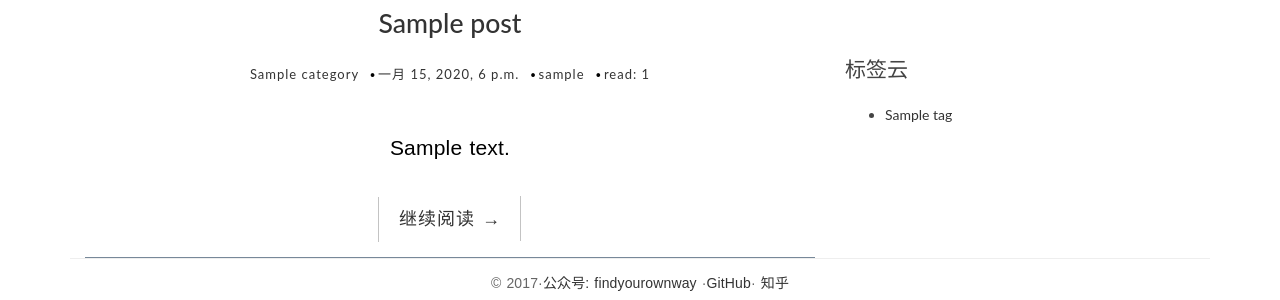
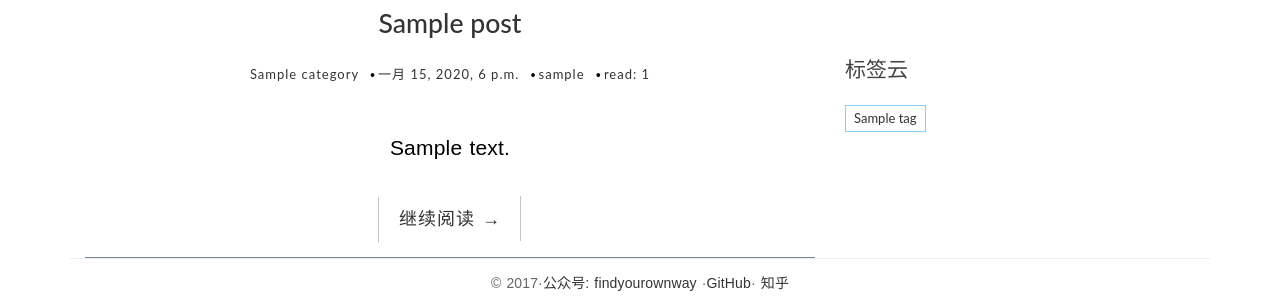
Before and after one commit to Ehco1996/django_blog, a Django app: page / in a window 1280 px wide. Shown: the part 501-801 px from the top of the page. Run offline with Django 3.2, Linux system fonts and the light colour scheme; tables that the repository leaves empty hold one stand-in row (values such as "Sample post"); grey boxes marked "Sample" are stand-in pictures; some libraries are stand-ins or nearby versions.

Commit message:
修复css bug

```diff
--- a/static/blog/css/custom.css
+++ b/static/blog/css/custom.css
@@ -857,3 +857,29 @@ article.post-index{
 .current a {
     color: coral;
 }
+
+/**
+ - * 14.0 - cloud tag
+ - */
+ .widget-tag-cloud ul {
+     padding: 0;
+     margin: 0;
+     margin-right: -10px;
+ }
+
+ .widget-tag-cloud ul li {
+     list-style-type: none;
+     font-size: 13px;
+     display: inline-block;
+     margin-right: 10px;
+     margin-bottom: 10px;
+     padding: 3px 8px;
+     border: 1px solid lightskyblue;
+ }
+
+ /**
+ - * 15.0 - Search highlight
+ - */
+ span.highlighted{
+ 	color: red;
+ }
```
Also changed, not shown: blog/static/blog/css/custom.css (+26 -0 lines).
